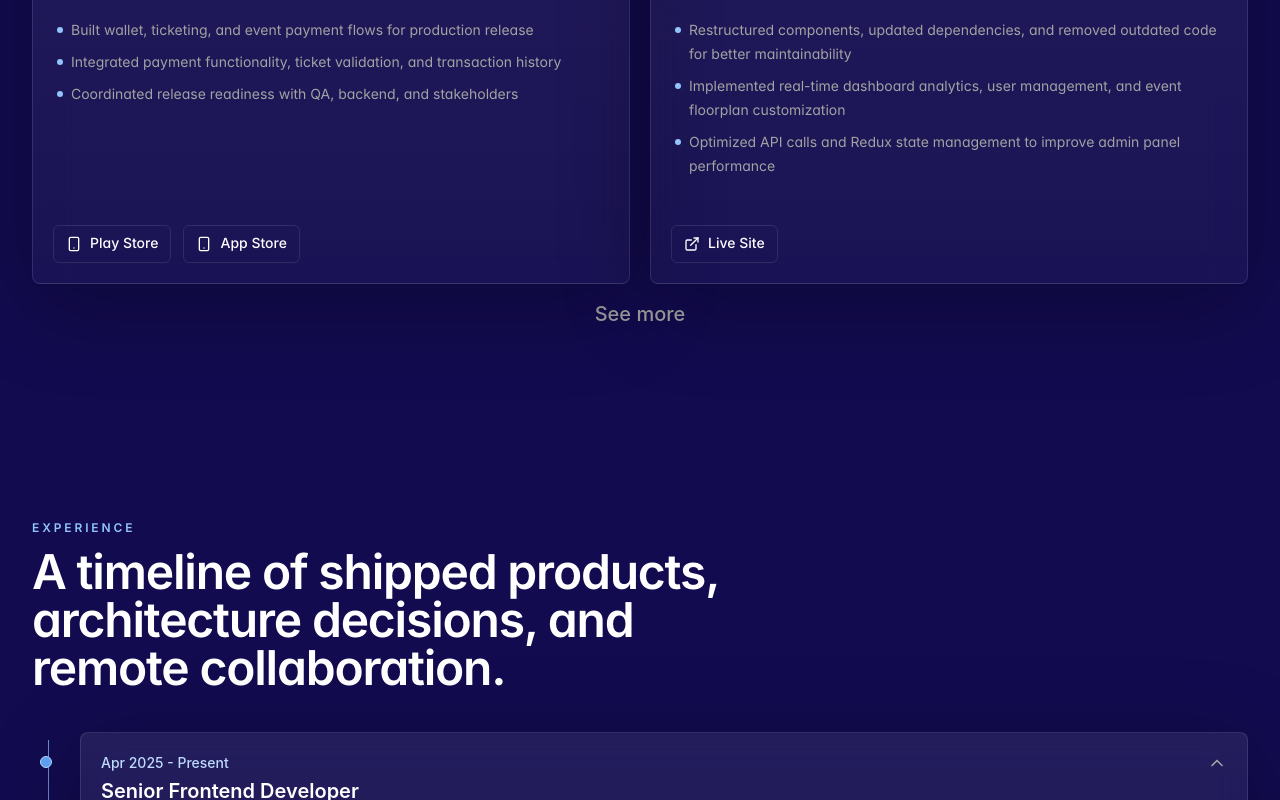
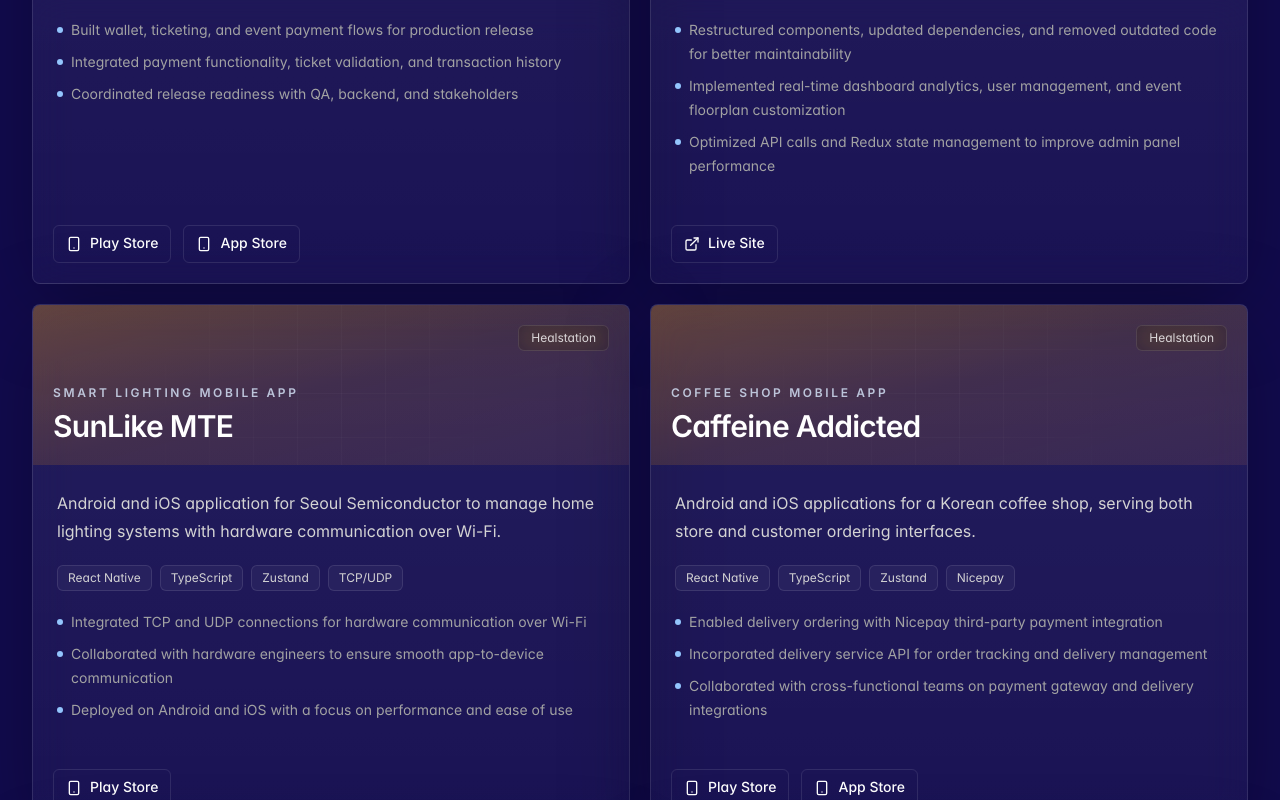
Before and after one commit to zudhhyy/portofolio, a Next.js app: page / in a window 1280 px wide. Shown: the part 3580-4380 px from the top of the page. Built offline with nearby package versions, Linux system fonts and the light colour scheme.

Commit message:
refactor(project-explorer): Remove unused state and simplify project filtering logic

```diff
--- a/components/project-explorer.tsx
+++ b/components/project-explorer.tsx
@@ -5,8 +5,6 @@
 import { ExternalLink, Search, Smartphone } from "lucide-react";
 import { useMemo, useState } from "react";
 import { MotionDiv } from "./motion";
-
-const INITIAL_VISIBLE = 4;
 
 function ProjectLinks({ project }: { project: Project }) {
   const hasLinks = project.web || project.playStore || project.appStore;
@@ -51,7 +49,6 @@
 export function ProjectExplorer() {
   const [active, setActive] = useState("All");
   const [query, setQuery] = useState("");
-  const [showAll, setShowAll] = useState(false);
 
   const filteredProjects = useMemo(() => {
     return projects.filter((project) => {
@@ -63,9 +60,6 @@
     });
   }, [active, query]);
 
-  const visibleProjects = showAll ? filteredProjects : filteredProjects.slice(0, INITIAL_VISIBLE);
-  const hasMore = filteredProjects.length > INITIAL_VISIBLE;
-
   return (
     <div>
       <div className="mb-6 flex flex-col gap-4 lg:flex-row lg:items-center lg:justify-between">
@@ -74,10 +68,7 @@
             <button
               key={tech}
               type="button"
-              onClick={() => {
-                setActive(tech);
-                setShowAll(false);
-              }}
+              onClick={() => setActive(tech)}
               className={`focus-ring whitespace-nowrap rounded-md border px-3 py-2 text-sm transition ${
                 active === tech
                   ? "border-blue-300/50 bg-blue-400/12 text-blue-100"
@@ -93,10 +84,7 @@
           <Search size={16} />
           <input
             value={query}
-            onChange={(event) => {
-              setQuery(event.target.value);
-              setShowAll(false);
-            }}
+            onChange={(event) => setQuery(event.target.value)}
             placeholder="Search projects"
             className="w-full bg-transparent text-white outline-none placeholder:text-neutral-500"
           />
@@ -104,7 +92,7 @@
       </div>
 
       <div className="grid gap-5 lg:grid-cols-2">
-        {visibleProjects.map((project, index) => (
+        {filteredProjects.map((project, index) => (
           <MotionDiv
             key={project.name}
             initial={{ opacity: 0, y: 22 }}
@@ -147,18 +135,6 @@
           </MotionDiv>
         ))}
       </div>
-
-      {hasMore ? (
-        <div className="mt-4 text-center">
-          <button
-            type="button"
-            onClick={() => setShowAll((value) => !value)}
-            className="focus-ring text-xl font-medium text-neutral-400 transition hover:text-white"
-          >
-            {showAll ? "Show less" : "See more"}
-          </button>
-        </div>
-      ) : null}
     </div>
   );
 }
```
